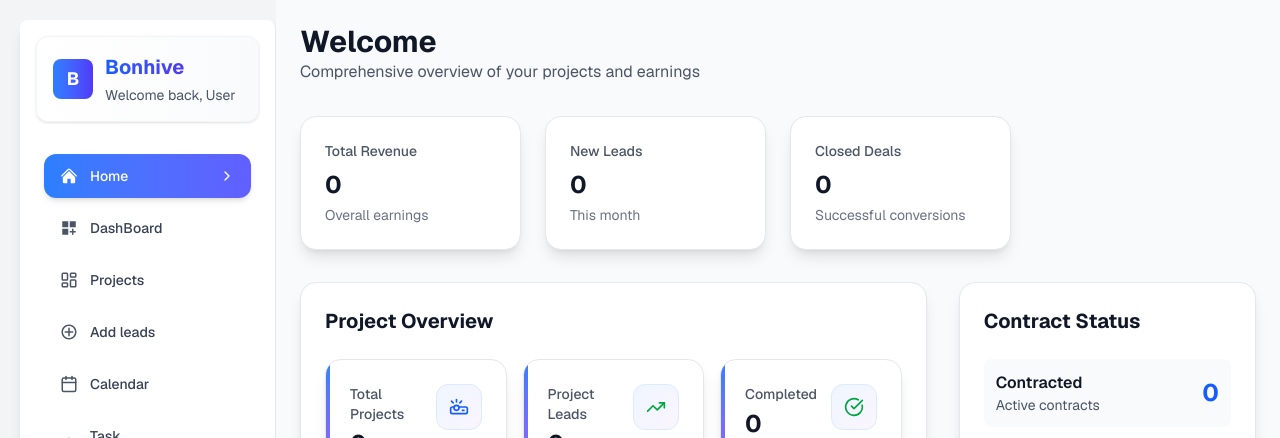
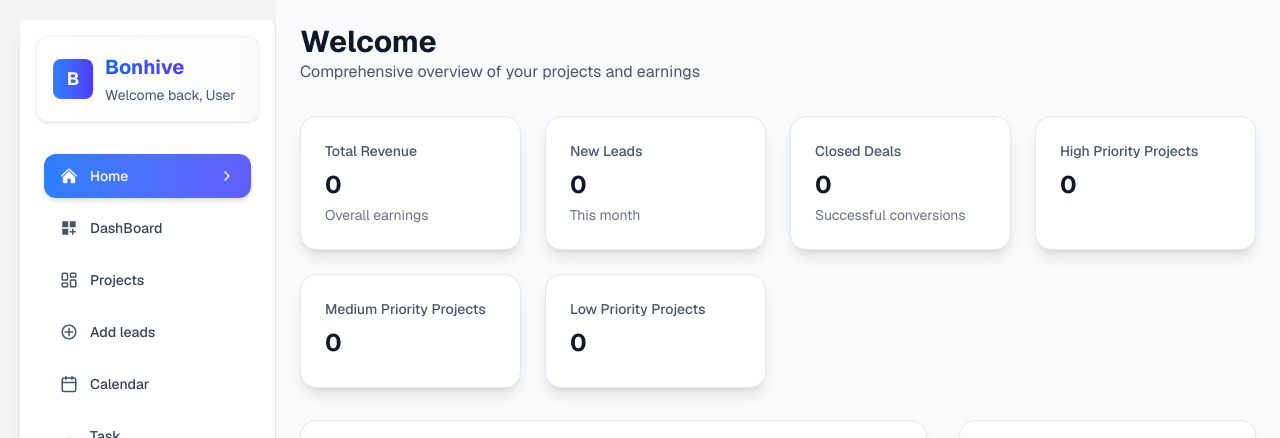
Before and after one commit to HarshSharma122/Bonhive, a Next.js app: page /dashboard in a window 1280 px wide. Shown: the top 438 px of the page. Built offline with nearby package versions, Linux system fonts and the light colour scheme; no server answers.

Commit message:
chnages something

```diff
--- a/app/api/projectform/route.ts
+++ b/app/api/projectform/route.ts
@@ -33,6 +33,7 @@ export const POST = async (request: NextRequest) => {
       proposal,
       IshourBillable,
       hourlyRate,
+      projectPriority,
     } = await request.json();
 
     if (
@@ -60,6 +61,7 @@ export const POST = async (request: NextRequest) => {
         location,
         isNotified: false,
         notes,
+        projectPriority,
         leadSource,
         desc,
         proposal,
@@ -131,6 +133,7 @@ export const POST = async (request: NextRequest) => {
         desc,
         isNotified: false,
         proposal,
+        projectPriority,
         userName: session.user.name,
         IshourBillable,
         hourlyRate,
--- a/app/dashboard/(home)/page.tsx
+++ b/app/dashboard/(home)/page.tsx
@@ -19,6 +19,7 @@ import { useSonnerDetailsStore } from "@/zustand/useSonnerDetailsStore";
 import { AnimatePresence, motion } from "framer-motion";
 import {
   CheckCircle,
+  ChevronsUp,
   Circle,
   Clock,
   Projector,
@@ -90,7 +91,7 @@ const RevenueCard = ({
 }: {
   title: string;
   value: string | number;
-  subtitle: string;
+  subtitle?: string;
   trend?: string;
   delay: number;
 }) => (
@@ -108,8 +109,6 @@ const RevenueCard = ({
     )}
   </motion.div>
 );
-
-
 
 const Page = () => {
   const { projects, addProjects } = useProjectStore();
@@ -129,6 +128,12 @@ const Page = () => {
 
   const { user, setUser } = useProfileStore();
   const [projectCountMonth, setProjectMonth] = useState("0");
+
+  const [priority, setPriority] = useState({
+    highCount: "",
+    mediumCount: "",
+    lowCount: "",
+  });
 
   useEffect(() => {
     if (projects?.length > 0) {
@@ -180,6 +185,29 @@ const Page = () => {
         .length.toString();
 
       setProjectMonth(projectCountByMonth);
+
+      // for priority
+
+      const highPriority = projects
+        ?.filter((high) => high.projectPriority === "high")
+        ?.length.toString();
+      const mediumPriority = projects
+        ?.filter((high) => high.projectPriority === "medium")
+        ?.length.toString();
+      const lowPriority = projects
+        ?.filter((high) => high.projectPriority === "low")
+        ?.length.toString();
+
+      setPriority({
+        highCount: highPriority,
+        mediumCount: mediumPriority,
+        lowCount: lowPriority,
+      });
+
+
+
+
+
     }
   }, [projects]);
 
@@ -263,6 +291,8 @@ const Page = () => {
       icon: user?.userLanguage,
       description: "Fixed price project",
     },
+
+
   ];
 
   const revenueStats = [
@@ -284,6 +314,22 @@ const Page = () => {
       value: completedProject || 0,
       subtitle: "Successful conversions",
     },
+     // for priority
+    {
+      id: 4,
+      title: "High Priority Projects",
+      value: priority.highCount || "0",
+    },
+    {
+      id: 5,
+      title: "Medium Priority Projects",
+      value: priority.mediumCount || "0",
+    },
+    {
+      id: 6,
+      title: "Low Priority Projects",
+      value: priority.lowCount || "0",
+    },
   ];
 
   const clientStats = [
@@ -303,7 +349,6 @@ const Page = () => {
   setTimeout(() => {
     setIsShow(false);
   }, 2000);
-
 
   return (
     <div onClick={() => setIsShow(false)} className="min-h-screen bg-gray-50">
--- a/app/dashboard/addLeads/page.tsx
+++ b/app/dashboard/addLeads/page.tsx
@@ -17,6 +17,7 @@ const Page = () => {
   const [inputValue, setInputValue] = useState({
     clientName: "",
     clientBudget: "",
+    projectPriority: "",
     email: "",
     contact: "",
     location: "",
@@ -139,7 +140,6 @@ const Page = () => {
     setIsRoaming(true);
 
     try {
-
       const response = await fetch("/api/projectform", {
         method: "POST",
         headers: {
@@ -157,6 +157,7 @@ const Page = () => {
           location: inputValue.location,
           notes: inputValue.notes,
           leadSource: inputValue.leadSource,
+          projectPriority:inputValue.projectPriority,
           proposal: inputValue.proposal,
           IshourBillable: IshourBillable,
           hourlyRate: inputValue.hourlyRate,
@@ -418,6 +419,26 @@ const Page = () => {
                         </p>
                       )}
                     </div>
+                    <div className="flex-1">
+                      <label className="block text-sm font-medium text-gray-700 mb-1">
+                        Project Priority*
+                      </label>
+                      <div
+                        className={`flex items-center px-4 py-3 border rounded-lg focus-within:ring-2 focus-within:ring-teal-500 focus-within:border-transparent transition-all border-gray-300`}
+                      >
+                        <select
+                          name="projectPriority"
+                          value={inputValue.projectPriority}
+                          onChange={handleChange}
+                          className="focus:outline-none"
+                        >
+                          <option value="#">Priority</option>
+                          <option value="low">Low</option>
+                          <option value="medium">Medium</option>
+                          <option value="high">High</option>
+                        </select>
+                      </div>
+                    </div>
                   </div>
                 </div>
 
@@ -665,7 +686,6 @@ const Page = () => {
                           value={inputValue.hourlyRate}
                           onChange={handleChange}
                         />
-
                       </div>
                       {errors.hourlyRate && (
                         <p className="mt-1 text-sm text-red-500">
--- a/app/dashboard/projects/[showprojectDetails]/page.tsx
+++ b/app/dashboard/projects/[showprojectDetails]/page.tsx
@@ -168,8 +168,6 @@ const Page = ({
       setMin(0);
     }
   }, [second, min]);
-
-
 
   const getStatusColor = (status: string) => {
     const statusColors: Record<status, string> = {
@@ -395,6 +393,15 @@ const Page = ({
                             {project.status.charAt(0).toUpperCase() +
                               project.status.slice(1)}
                           </span>
+                          {project?.projectPriority && (
+                            <span
+                              className={`px-4 py-2 rounded-full text-sm font-semibold border ${getStatusColor(
+                                project.status
+                              )}`}
+                            >
+                              {project.projectPriority} Priority
+                            </span>
+                          )}
                         </div>
                         {project.desc && (
                           <p className="text-gray-600 text-sm mt-2">
@@ -893,11 +900,7 @@ const Page = ({
                       "review",
                       "payment pending",
                     ].map((status, index) => (
-                      <option
-                        value={status}
-                        key={index}
-                        className="bg-white"
-                      >
+                      <option value={status} key={index} className="bg-white">
                         {status.charAt(0).toUpperCase() +
                           status.slice(1).replace("-", " ")}
                       </option>
--- a/models/project.model.ts
+++ b/models/project.model.ts
@@ -29,6 +29,7 @@ interface projectType {
   IshourBillable: boolean;
   completedMonth: string;
   hourlyRate: number;
+  projectPriority:string;
   status:
     | "proposal-sent"
     | "negotiation"
@@ -160,6 +161,10 @@ const projectSchema = new Schema<projectType>(
       type:Boolean,
       required:true,
       default:false,
+    },
+    projectPriority:{
+      type:String,
+      default:"none"
     }
   },
   {
--- a/types/bonhive-types.ts
+++ b/types/bonhive-types.ts
@@ -262,6 +262,7 @@ export interface projects {
   totalMin: number;
   totalSec: number;
   totalBill: number;
+  projectPriority:string;
   IshourBillable: boolean;
   completedMonth: string;
   hourlyRate: number;
```
